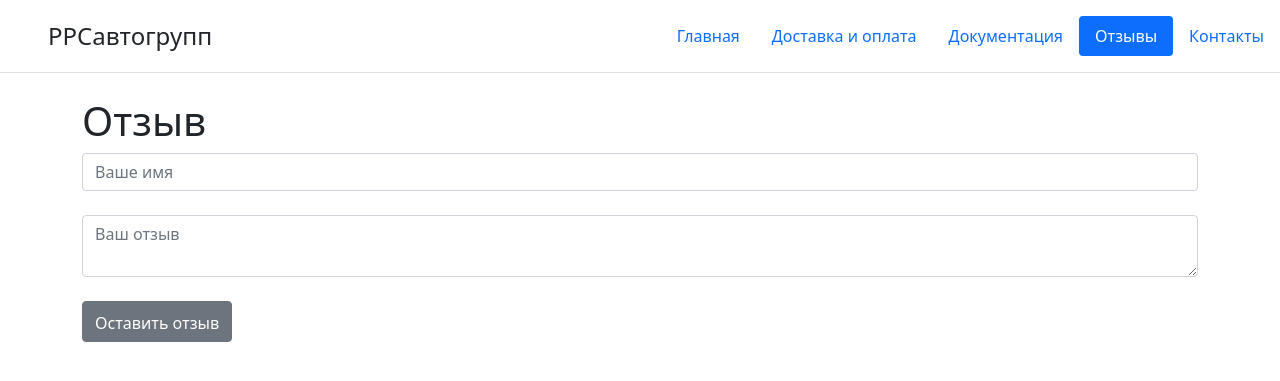
After one commit to KseniyaShcherbina/Django3, a Django app: template main/templates/main/create.html in a window 1280 px wide. The commit adds this page. Shown: the top 381 px of the page. Run offline with Django 3.2, Linux system fonts and the light colour scheme; the template is opened without the code that fills it: most values are stand-ins (such as "Sample title", 1, 10 or a date in 2020).

Commit message:
new html

```diff
--- a/main/templates/main/about.html
+++ b/main/templates/main/about.html
@@ -6,9 +6,9 @@
 
 {% block menu%}
 <li class="nav-item"><a href="{% url 'home' %}" class="nav-link">Главная</a></li>
-<li class="nav-item"><a href="#" class="nav-link">Каталог</a></li>
 <li class="nav-item"><a href="#" class="nav-link">Доставка и оплата</a></li>
 <li class="nav-item"><a href="#" class="nav-link">Документация</a></li>
+<li class="nav-item"><a href="{% url 'create' %}" class="nav-link">Oтзывы</a></li>
 <li class="nav-item"><a href="{% url 'about' %}" class="nav-link active" aria-current="page">Контакты</a></li>
 {% endblock %}
 
--- /dev/null
+++ b/main/templates/main/create.html
@@ -0,0 +1,22 @@
+{% extends "main/base.html" %}
+
+{% block title %}
+{{ title }}
+{% endblock %}
+
+{% block menu%}
+<li class="nav-item"><a href="{% url 'home' %}" class="nav-link">Главная</a></li>
+<li class="nav-item"><a href="#" class="nav-link">Доставка и оплата</a></li>
+<li class="nav-item"><a href="#" class="nav-link">Документация</a></li>
+<li class="nav-item"><a href="{% url 'create' %}" class="nav-link active" aria-current="page">Oтзывы</a></li>
+<li class="nav-item"><a href="{% url 'about' %}" class="nav-link">Контакты</a></li>
+{% endblock %}
+
+{% block content %}
+<h1>Oтзыв</h1>
+  <from method="post">
+    <input type="text" placeholder="Ваше имя" class="form-control"><br>
+    <textarea type="text" placeholder="Ваш отзыв" class="form-control"></textarea><br>
+    <button type="submit" class="btn btn-secondary"><font style="vertical-align: inherit;"><font style="vertical-align: inherit;">Оставить отзыв</font></font></button>
+  </from>
+{% endblock %}
--- a/main/templates/main/index.html
+++ b/main/templates/main/index.html
@@ -5,11 +5,11 @@
 {% endblock %}
 
 {% block menu%}
-<li class="nav-item"><a href="/" class="nav-link active" aria-current="page">Главная</a></li>
-<li class="nav-item"><a href="#" class="nav-link">Каталог</a></li>
+<li class="nav-item"><a href="{% url 'home' %}" class="nav-link active" aria-current="page">Главная</a></li>
 <li class="nav-item"><a href="#" class="nav-link">Доставка и оплата</a></li>
 <li class="nav-item"><a href="#" class="nav-link">Документация</a></li>
-<li class="nav-item"><a href="/about_us" class="nav-link">Контакты</a></li>
+<li class="nav-item"><a href="{% url 'create' %}" class="nav-link">Oтзывы</a></li>
+<li class="nav-item"><a href="{% url 'about' %}" class="nav-link">Контакты</a></li>
 {% endblock %}
 
 {% block content %}
--- a/main/urls.py
+++ b/main/urls.py
@@ -4,4 +4,5 @@ from . import views
 urlpatterns = [
     path('', views.index, name='home'),
     path('about_us', views.about, name='about'),
+    path('create', views.create, name='create'),
 ]
--- a/main/views.py
+++ b/main/views.py
@@ -8,3 +8,6 @@ def index(request):
 
 def about(request):
     return render(request, 'main/about.html')
+
+def create(request):
+    return render(request, 'main/create.html')
```
